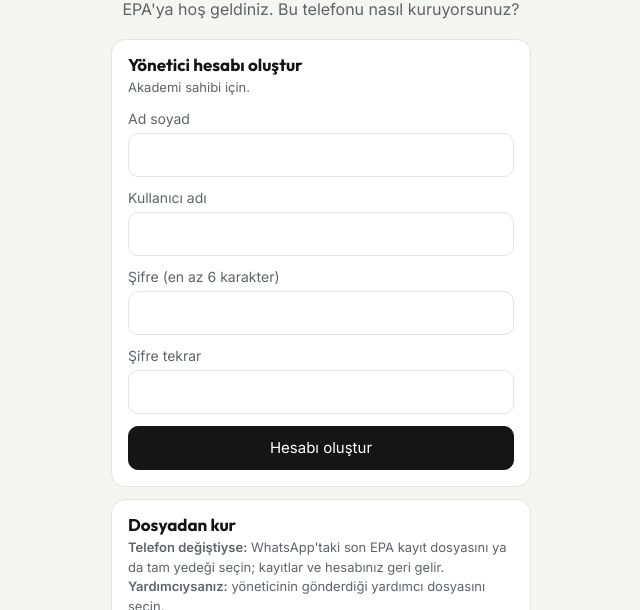
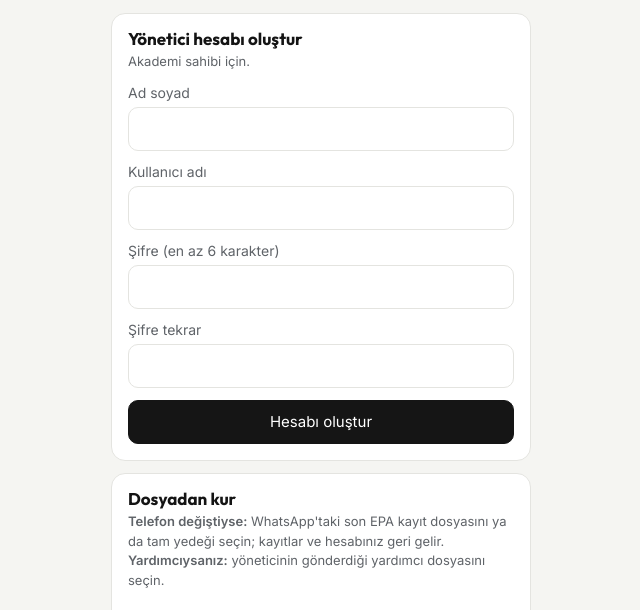
Before and after one commit to erenerdem19777-stack/epa, a plain HTML site: page app/src/main/assets/index.html in a window 1280 px wide. Shown: the part 190-800 px from the top of the page, without its empty margins (319-959 px from the left). Drawn offline with Linux system fonts and the light colour scheme.

Commit message:
Kurulum ekranındaki karşılama cümlesini kaldır
Co-Authored-By: Claude Opus 5.5 <noreply@anthropic.com>
Claude-Session: https://claude.ai/code/session_01Vjte1c2jkSRNBvKYEA5ShR

```diff
--- a/app/src/main/assets/index.html
+++ b/app/src/main/assets/index.html
@@ -291,7 +291,7 @@ function lockScreen(){
   const first=!hasUsers(),hasData=Object.keys(S.players).length>0;
   const iosHint=window.EPA_PWA&&/iphone|ipad|ipod/i.test(navigator.userAgent)&&!navigator.standalone?`<div class="card" style="text-align:left;margin-bottom:12px;border-color:#ffd100"><b>iPhone'a uygulama olarak ekleyin</b><p class="small" style="margin:6px 0 0">Safari'de alttaki <b>Paylaş</b> düğmesine (kare ve yukarı ok) dokunun, <b>Ana Ekrana Ekle</b>'yi seçin. Sonra EPA'yı ana ekrandaki logodan açın; kayıtlar orada tutulur.</p></div>`:'';
   el.innerHTML=`<div class="lk">${iosHint}<img src="${LOGO}" alt="" width="104" height="104"><h1>${esc(S.settings.name||'EPA')}</h1>
-   ${first?`<p class="mute" style="margin:2px 0 18px">EPA'ya hoş geldiniz. Bu telefonu nasıl kuruyorsunuz?</p>
+   ${first?`<div style="height:16px"></div>
     <form id="setupF" class="card" style="text-align:left"><h3>Yönetici hesabı oluştur</h3><p class="small mute" style="margin:4px 0 10px">Akademi sahibi için. ${hasData?'Telefondaki mevcut kayıtlarınız korunur.':''}</p>
      <label>Ad soyad<input name="name" required autocomplete="name"></label><label>Kullanıcı adı<input name="u" required autocapitalize="none" autocomplete="username"></label>
      <label>Şifre (en az 6 karakter)<input name="p" type="password" required minlength="6" autocomplete="new-password"></label><label>Şifre tekrar<input name="p2" type="password" required minlength="6" autocomplete="new-password"></label>
```
Also changed, not shown: 1 other file.
